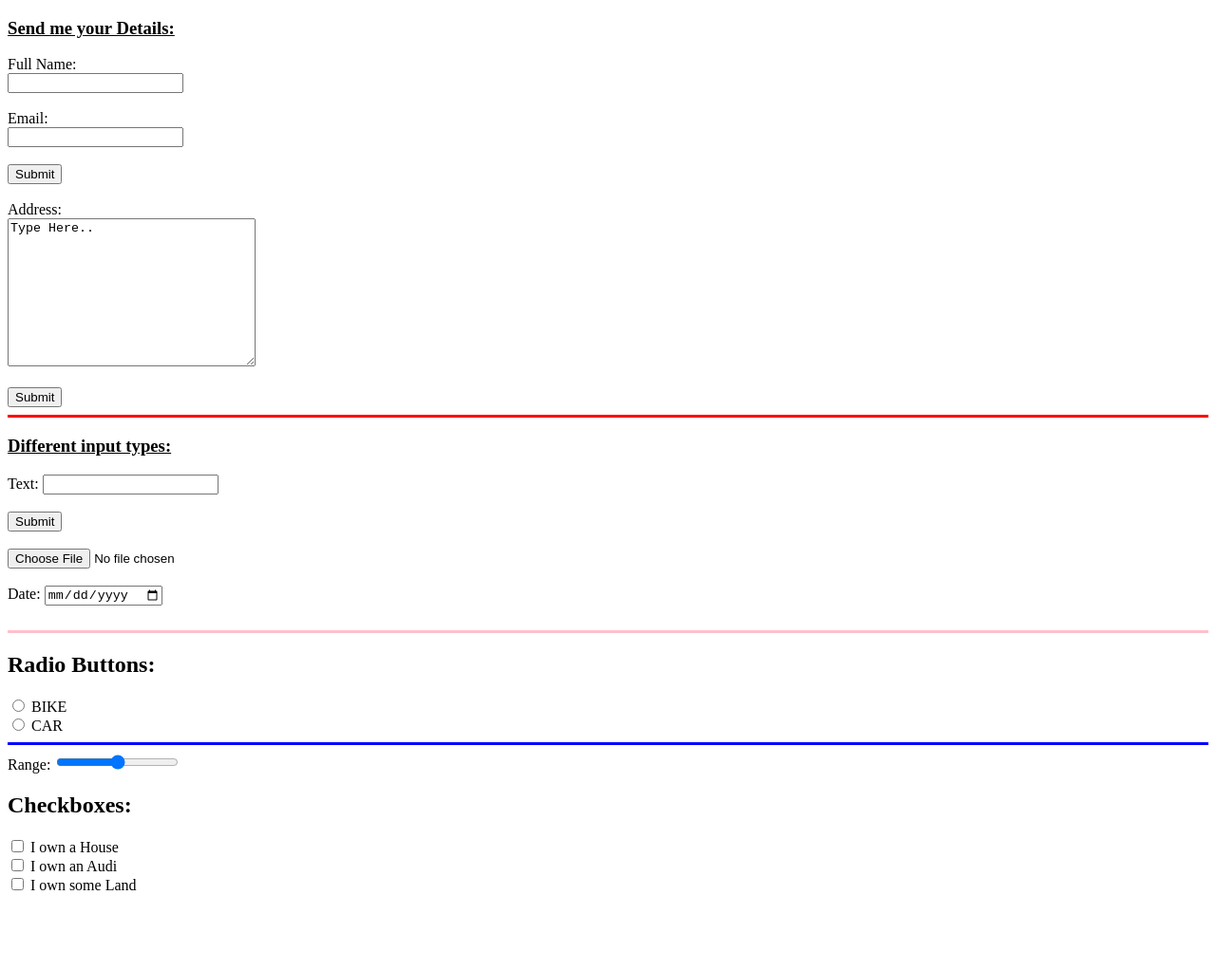
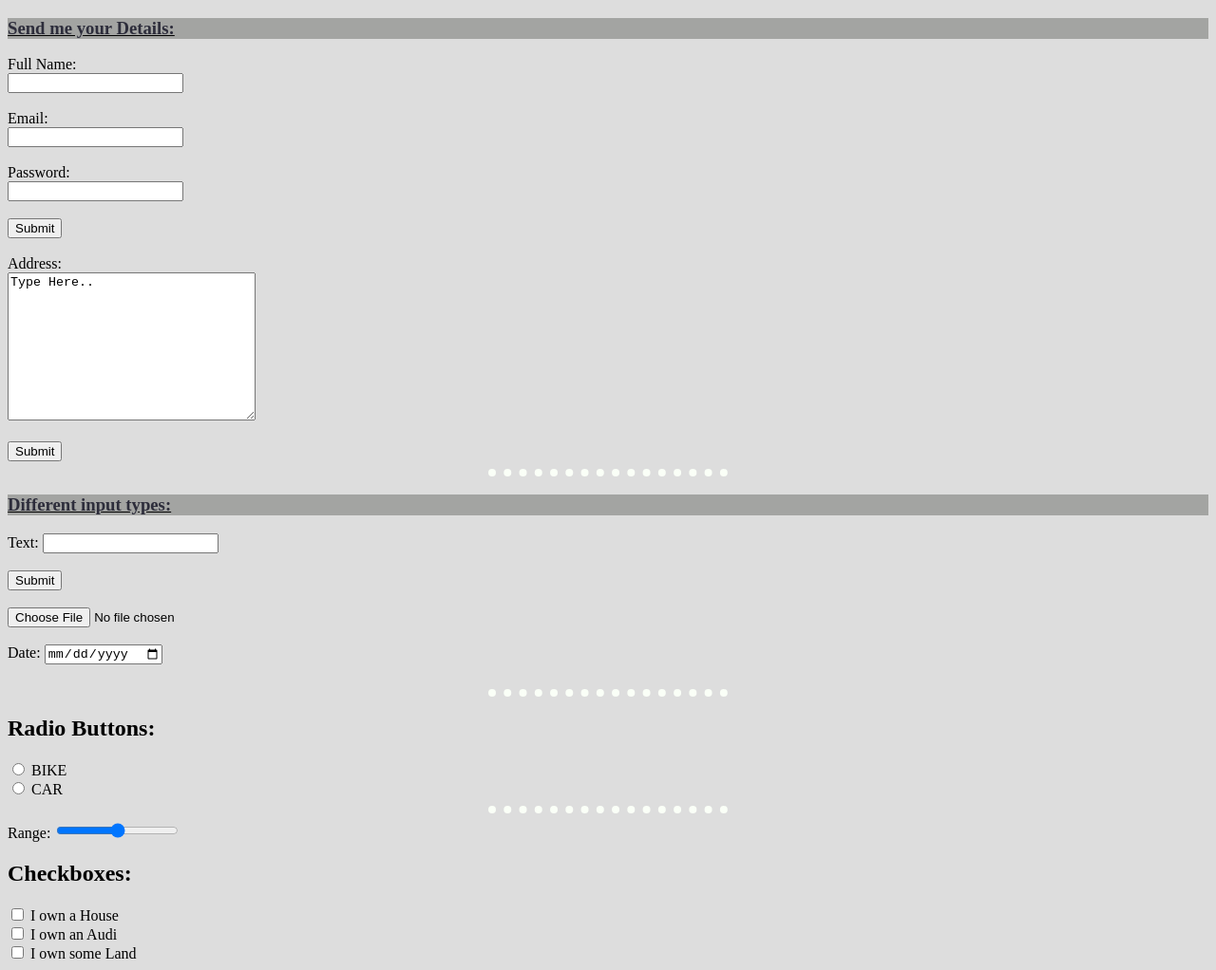
Before and after one commit to manjunadhkonapalli/Resume, a plain HTML site: page Html_inputs.html in a window 1280 px wide. Shown: the whole page at 95% size. Before the commit the page ends 950 px from the top, so only its background shows below. Drawn offline with Linux system fonts and the light colour scheme; files that its build step writes are made by us from their sources.

Commit message:
Update Html_inputs.html

```diff
--- a/Html_inputs.html
+++ b/Html_inputs.html
@@ -2,9 +2,11 @@
 <head>
     <meta charset="utf:8">
     <title>HTML Inputs</title>
+    <link rel="stylesheet" href="CSS/styles.css">
+
 </head>
-<body>
-
+<!--body style="background-color: #FFDE7D;"-->
+   <body>
     <form>
     <!--Submitting the form takes us to Homepage.html file-->
     <form action="mailto:manjunadh554@gmail.com" method="post" enctype="text/plain">
@@ -15,6 +17,9 @@
         <label>Email:</label><br>
         <input type="email" name="YourMail" value=""><br><br>
 
+        <label>Password:</label><br>
+        <input type="password" name="YourPassword" value=""><br><br>
+
 
         <input type="submit" name="" value="Submit"><br><br>
 
@@ -24,7 +29,7 @@
         <input type="submit" name="" value="Submit">
     </form>
 
-    <hr size="3" noshade color="red">
+    <hr>
 <!--Showcasing all skills in single page starts here-->
         <form>
             <u><h3><p>Different input types:</p></h3></u>
@@ -39,7 +44,7 @@
            <label>Date:</label>
            <input type="date" name="" value=""><br>
             <br>
-    <hr size="3" noshade color="pink">
+        <hr>
 
         <h2>Radio Buttons:</h2>
         <!--For it to work correctly as actual radio buttons, make sure value of name attributes of desired buttons should be same (vehicle1,vehicle1) -->
@@ -49,7 +54,7 @@
             <input type="radio" id="car" name="vehicle1" value="CAR">
             <label for="car">CAR</label<br>
 
-        <hr size="3" noshade color="blue">
+        <hr>
            <label>Range:</label>
            <input type="range" name="" value=""><br>
 
@@ -58,7 +63,7 @@
            <label for="house">I own a House</label><br>
            <input type="checkbox" id="luxurycar" name="property2" value="AUDI">
            <label for="luxurycar">I own an Audi</label><br>
-           <input type="checkbox" id="land" name="property2" value="LAND">
+           <input type="checkbox" id="land" name="property3" value="LAND">
            <label for="land">I own some Land</label><br>
 
         </form>
```
